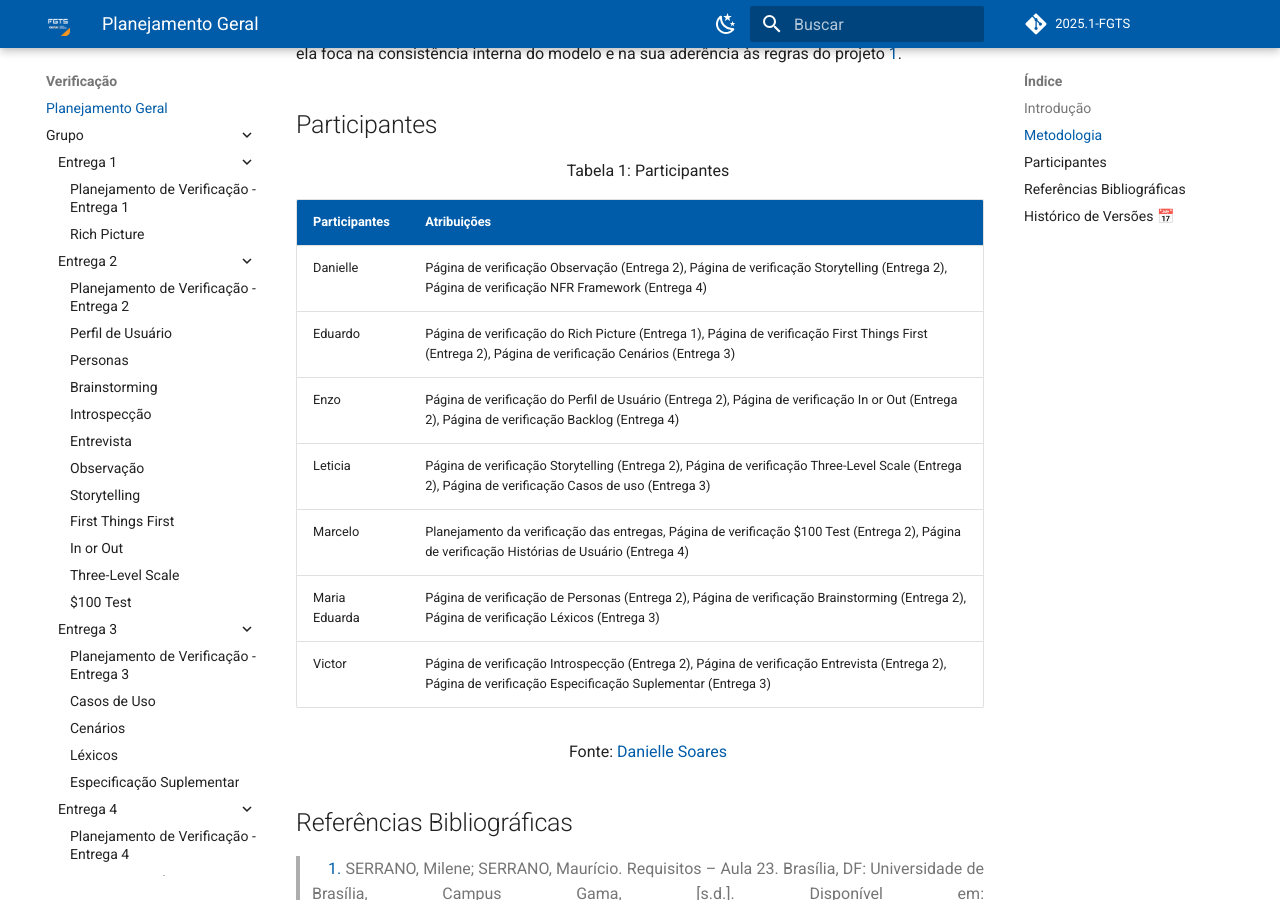
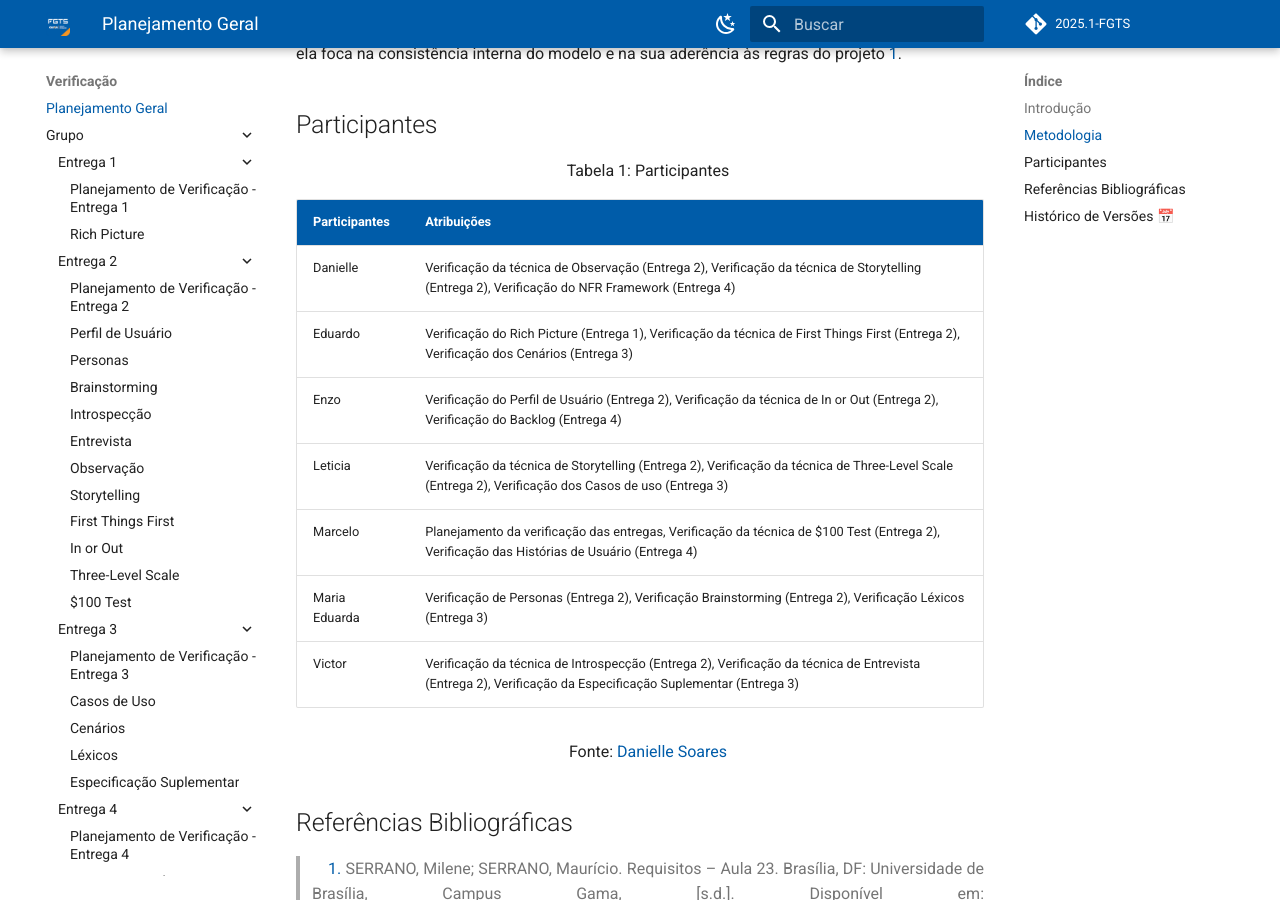
Before and after one commit to eduardodpms/REQ-FGTS, an MkDocs documentation site: the page built from docs/Verificacao/planejamento-geral.md, in a window 1280 px wide and 900 px high, scrolled down 877 px. Built offline with MkDocs 1.6.1 and Material for MkDocs 9.7.7, drawn with Linux system fonts in a browser that asks for light colours; comment, search, counter and statistics services are not loaded.

Commit message:
fix: melhorias e correções

```diff
--- a/docs/Verificacao/planejamento-geral.md
+++ b/docs/Verificacao/planejamento-geral.md
@@ -38,31 +38,31 @@ A metodologia utilizada na etapa de Verificação segue o Método de Inspeção
   <tbody>
     <tr>
       <td>Danielle</td>
-      <td>Página de verificação Observação (Entrega 2), Página de verificação Storytelling (Entrega 2), Página de verificação NFR Framework (Entrega 4)</td>
+      <td>Verificação da técnica de Observação (Entrega 2), Verificação da técnica de Storytelling (Entrega 2), Verificação do NFR Framework (Entrega 4)</td>
     </tr>
     <tr>
       <td>Eduardo</td>
-      <td>Página de verificação do Rich Picture (Entrega 1), Página de verificação First Things First (Entrega 2), Página de verificação Cenários (Entrega 3)</td>
+      <td>Verificação do Rich Picture (Entrega 1), Verificação da técnica de First Things First (Entrega 2), Verificação dos Cenários (Entrega 3)</td>
     </tr>
     <tr>
       <td>Enzo</td>
-      <td>Página de verificação do Perfil de Usuário (Entrega 2), Página de verificação In or Out (Entrega 2), Página de verificação Backlog (Entrega 4)</td>
+      <td>Verificação do Perfil de Usuário (Entrega 2), Verificação da técnica de In or Out (Entrega 2), Verificação do Backlog (Entrega 4)</td>
     </tr>
     <tr>
       <td>Leticia</td>
-      <td>Página de verificação Storytelling (Entrega 2), Página de verificação Three-Level Scale (Entrega 2), Página de verificação Casos de uso (Entrega 3)</td>
+      <td>Verificação da técnica de Storytelling (Entrega 2), Verificação da técnica de Three-Level Scale (Entrega 2), Verificação dos Casos de uso (Entrega 3)</td>
     </tr>
     <tr>
       <td>Marcelo</td>
-      <td>Planejamento da verificação das entregas, Página de verificação $100 Test (Entrega 2), Página de verificação Histórias de Usuário (Entrega 4)</td>
+      <td>Planejamento da verificação das entregas, Verificação da técnica de $100 Test (Entrega 2), Verificação das Histórias de Usuário (Entrega 4)</td>
     </tr>
     <tr>
       <td>Maria Eduarda</td>
-      <td>Página de verificação de Personas (Entrega 2), Página de verificação Brainstorming (Entrega 2), Página de verificação Léxicos (Entrega 3)</td>
+      <td>Verificação de Personas (Entrega 2), Verificação Brainstorming (Entrega 2), Verificação Léxicos (Entrega 3)</td>
     </tr>
     <tr>
       <td>Victor</td>
-      <td>Página de verificação Introspecção (Entrega 2), Página de verificação Entrevista (Entrega 2), Página de verificação Especificação Suplementar (Entrega 3)</td>
+      <td>Verificação da técnica de Introspecção (Entrega 2), Verificação da técnica de Entrevista (Entrega 2), Verificação da Especificação Suplementar (Entrega 3)</td>
     </tr>
   </tbody>
 </table>
```
Also changed, not shown: docs/Verificacao/Grupo/Entrega-2/planejamento-verificacao-entrega-2.md (+1 -1 lines).
